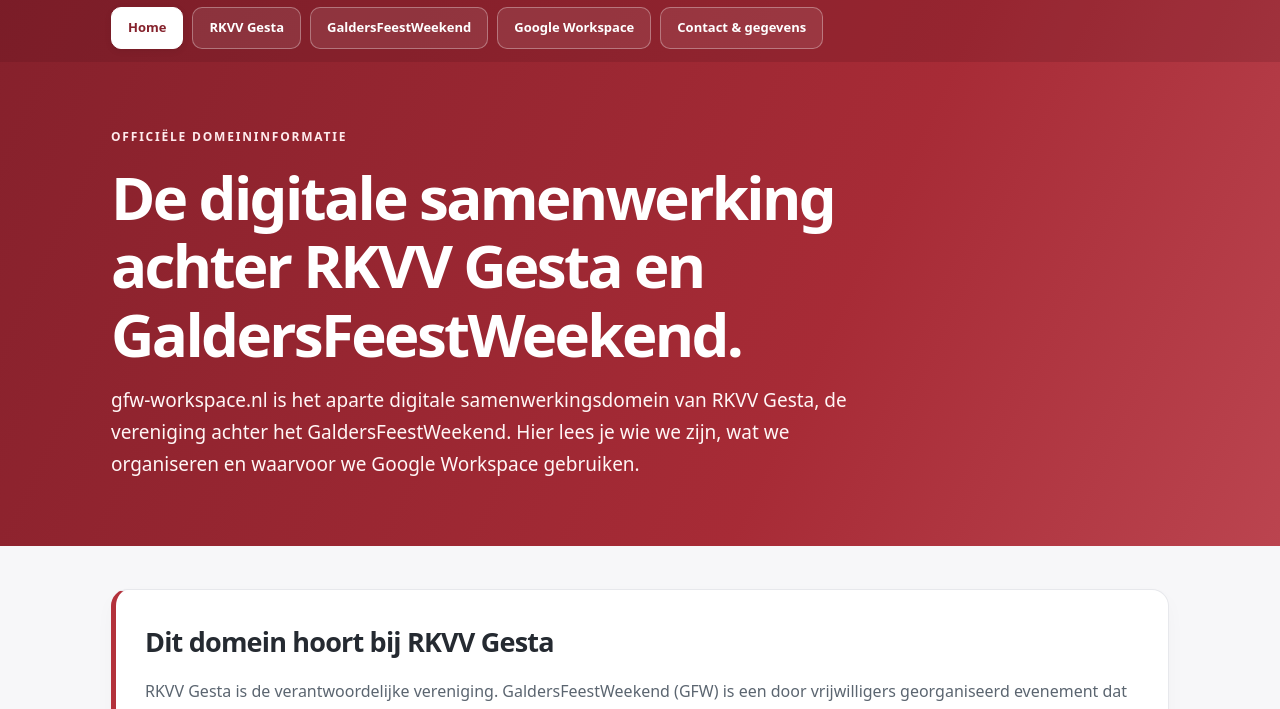
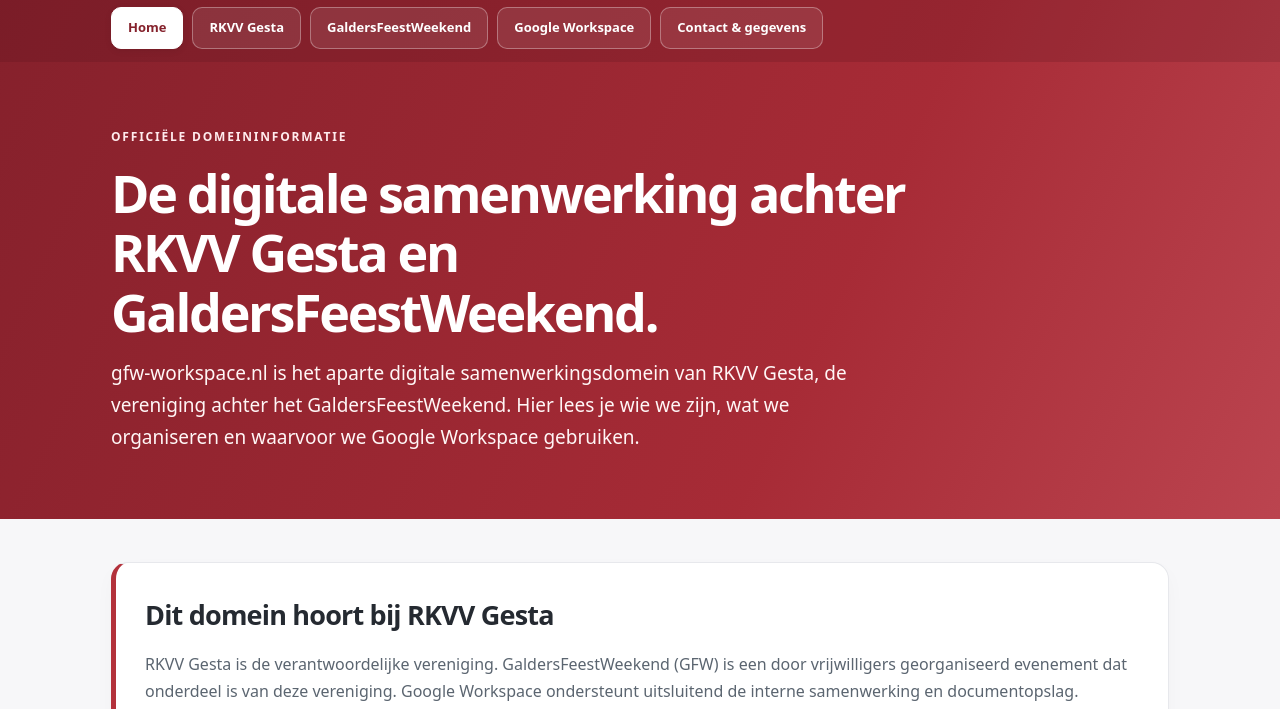
Before and after one commit to RKVVGesta-GFW/gfw-workspace-website, a plain HTML site: page index.html in a window 1280 px wide. Shown: the part 91-800 px from the top of the page. Drawn offline with Linux system fonts and the light colour scheme.

Commit message:
Add files via upload

```diff
--- a/assets/style.css
+++ b/assets/style.css
@@ -217,3 +217,8 @@ body{background:var(--bg)}
   .footer-contact-list dt,
   .footer-contact-list dd { line-height: 21px; }
 }
+
+/* V18: slightly smaller page hero titles on desktop only; mobile unchanged. */
+@media (min-width: 851px) {
+  .hero h1 { font-size: clamp(35px, 4.3vw, 52px); }
+}
```
Also changed, not shown: 1 other file.
